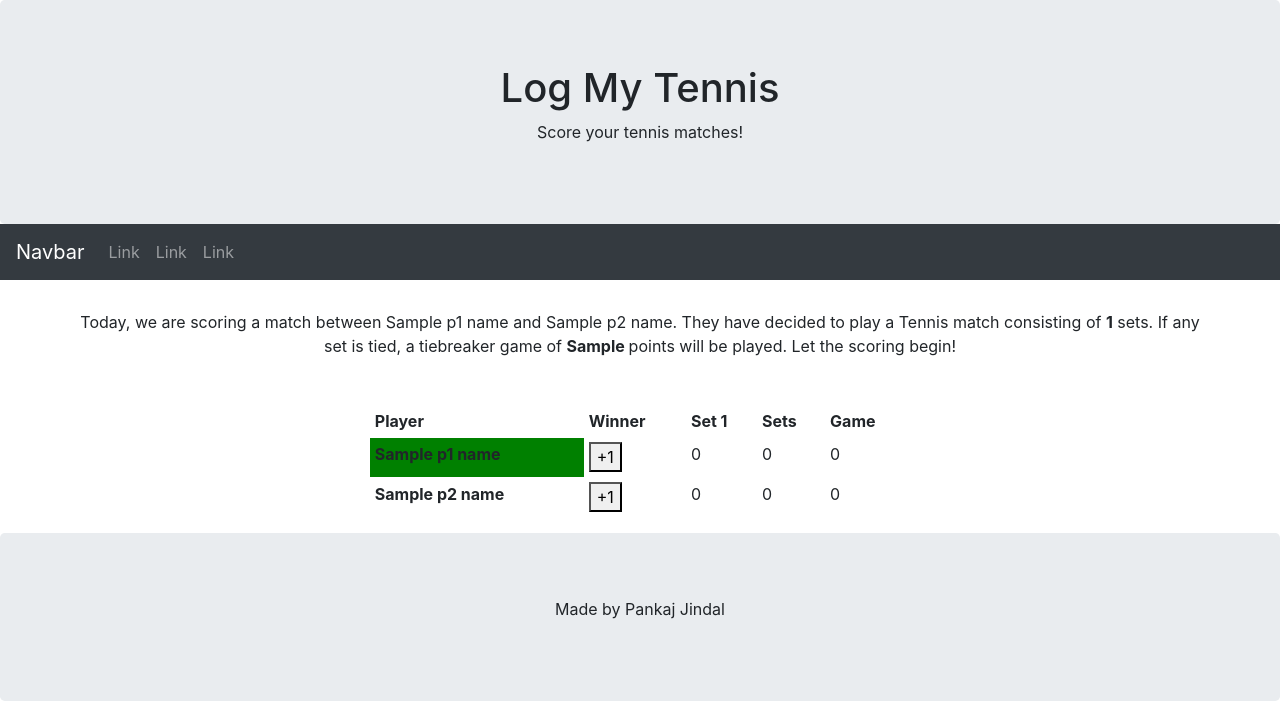
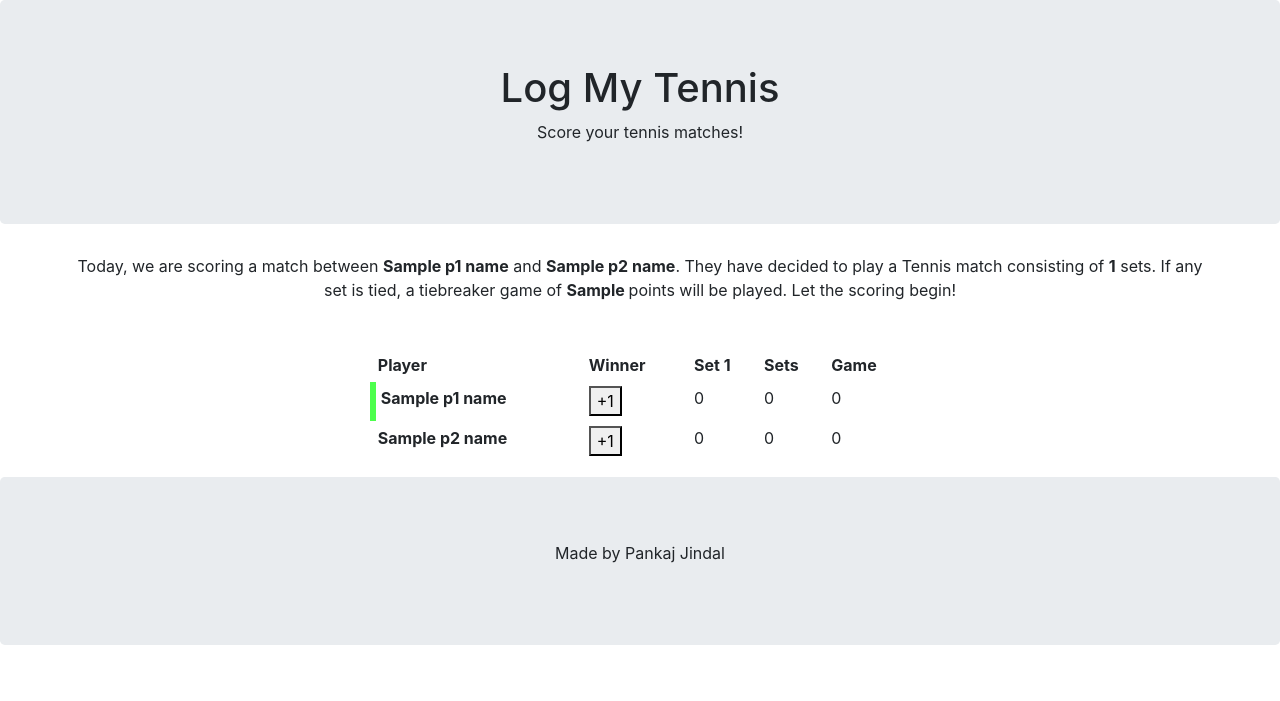
Before and after one commit to jindalpankaj/scoring-tennis-matches, a Flask app: template templates/score_the_match.html in a window 1280 px wide. Shown: the top 701 px of the page. Run offline with Flask 2, Linux system fonts and the light colour scheme; the template is opened without the code that fills it: most values are stand-ins (such as "Sample title", 1, 10 or a date in 2020); some libraries are stand-ins or nearby versions.

Commit message:
UI changes

```diff
--- a/static/index.js
+++ b/static/index.js
@@ -1,7 +1,9 @@
+const serve_indicator_color = "6px solid #4dff4d";
+const serve_indicator_loc = "border-left"
 $(document).ready(function() {
     p_serve = 1; // player who is serving, player 1 in the beginning by default
     tb_point = 0; // it increases after each tiebreak point, and becomes 0 after tb is over
-    $("#p1n_id").css('background', 'green');
+    $("#p1n_id").css(serve_indicator_loc, serve_indicator_color);
     a = parseInt($("#p1sets_id").html());
     b = parseInt($("#p2sets_id").html());
     tiebreak_points = parseInt($("#tb_pts").html());
@@ -18,17 +20,17 @@ $(document).ready(function() {
 
 function change_service(){
     p_serve_id = "#p" + p_serve + "n_id";
-    $(p_serve_id).css('background', 'transparent');
+    $(p_serve_id).css('border-left', 'transparent');
     p_serve = 3 - p_serve;
     p_serve_id = "#p" + p_serve + "n_id";
-    $(p_serve_id).css('background', 'green');
+    $(p_serve_id).css(serve_indicator_loc, serve_indicator_color);;
 }
 
 function set_serve(next_set_serve){
     p_serve = next_set_serve;
     p_serve_id = "#p" + p_serve + "n_id";
-    $(p_serve_id).css('background', 'green');
-    $("#p" + (3-p_serve) + "n_id").css('background', 'transparent'); // removing the returner background color
+    $(p_serve_id).css(serve_indicator_loc, serve_indicator_color);;
+    $("#p" + (3-p_serve) + "n_id").css('border-left', 'transparent'); // removing the returner serve color
 
 }
 
@@ -157,8 +159,14 @@ function update_set_score(winner, loser_tiebreak_score) {
             //console.log("MATCH IS OVER! STOP!");
             const msg_string = (a > b) ? "Player 1 won the match." : "Player 2 won the match.";
             alert("MATCH IS OVER! " + msg_string);
-            $("p1n_id").css('background', 'transparent');
-            $("p2n_id").css('background', 'transparent');
+            $("#p1n_id").css('border-left', 'transparent');
+            $("#p2n_id").css('border-left', 'transparent');
+            if (a > b) {
+                $("#p1_row_id").css('background', '#3385ff');
+            } else {
+                $("#p2_row_id").css('background', '#3385ff');
+            }
+
         } else {
             var s_id = "#s" + (num_columns-4) + "_id";
             num_columns = num_columns + 1;
--- a/templates/score_the_match.html
+++ b/templates/score_the_match.html
@@ -8,7 +8,7 @@
     <!-- Bootstrap CSS -->
     <link rel="stylesheet" href="https://stackpath.bootstrapcdn.com/bootstrap/4.5.0/css/bootstrap.min.css" integrity="sha384-9aIt2nRpC12Uk9gS9baDl411NQApFmC26EwAOH8WgZl5MYYxFfc+NcPb1dKGj7Sk" crossorigin="anonymous">
 
-    <title>LMT!>>Scoring Match</title>
+    <title>Log My Tennis!</title>
 </head>
 <body>
 <div class="jumbotron text-center" style="margin-bottom:0">
@@ -16,32 +16,32 @@
     <p>Score your tennis matches!</p>
 </div>
 
-<nav class="navbar navbar-expand-sm bg-dark navbar-dark">
-    <a class="navbar-brand" href="#">Navbar</a>
-    <button class="navbar-toggler" type="button" data-toggle="collapse" data-target="#collapsibleNavbar">
-        <span class="navbar-toggler-icon"></span>
-    </button>
-    <div class="collapse navbar-collapse" id="collapsibleNavbar">
-        <ul class="navbar-nav">
-            <li class="nav-item">
-                <a class="nav-link" href="#">Link</a>
-            </li>
-            <li class="nav-item">
-                <a class="nav-link" href="#">Link</a>
-            </li>
-            <li class="nav-item">
-                <a class="nav-link" href="#">Link</a>
-            </li>
-        </ul>
-    </div>
-</nav>
+<!--<nav class="navbar navbar-expand-sm bg-dark navbar-dark">-->
+<!--    <a class="navbar-brand" href="#">Navbar</a>-->
+<!--    <button class="navbar-toggler" type="button" data-toggle="collapse" data-target="#collapsibleNavbar">-->
+<!--        <span class="navbar-toggler-icon"></span>-->
+<!--    </button>-->
+<!--    <div class="collapse navbar-collapse" id="collapsibleNavbar">-->
+<!--        <ul class="navbar-nav">-->
+<!--            <li class="nav-item">-->
+<!--                <a class="nav-link" href="#">Link</a>-->
+<!--            </li>-->
+<!--            <li class="nav-item">-->
+<!--                <a class="nav-link" href="#">Link</a>-->
+<!--            </li>-->
+<!--            <li class="nav-item">-->
+<!--                <a class="nav-link" href="#">Link</a>-->
+<!--            </li>-->
+<!--        </ul>-->
+<!--    </div>-->
+<!--</nav>-->
 
 <div class="container" style="margin-top:30px">
     <div class="row text-center">
-        <p>Today, we are scoring a match between {{p1_name}} and {{p2_name}}.
+        <p>Today, we are scoring a match between <b>{{p1_name}}</b> and <b>{{p2_name}}</b>.
             They have decided to play a Tennis match consisting of <b id="nsets">{{n_sets}}</b> sets.
-        If any set is tied, a tiebreaker game of <b id="tb_pts"> {{tb_pts}} </b> points will be played.
-            Let the scoring begin!</div>
+            If any set is tied, a tiebreaker game of <b id="tb_pts"> {{tb_pts}} </b> points will be played.
+            Let the scoring begin!
     </div>
 </div>
 
@@ -72,7 +72,7 @@
                     <td id="p1sets_id">0</td>
                     <td id="p1g_id">0</td>
                 </tr>
-                <tr>
+                <tr id="p2_row_id">
                     <td id="p2n_id"><b>{{p2_name}}</b></td>
                     <td>
                         <button id="p2win_id">+1</button>
@@ -97,11 +97,6 @@
 
 <!-- Optional JavaScript -->
 <script src="https://ajax.googleapis.com/ajax/libs/jquery/3.5.1/jquery.min.js"></script>
-<script src="/static/index.js?version=923242e3333478"></script>
-<!-- jQuery first, then Popper.js, then Bootstrap JS -->
-<!--<script src="https://code.jquery.com/jquery-3.5.1.slim.min.js" integrity="sha384-DfXdz2htPH0lsSSs5nCTpuj/zy4C+OGpamoFVy38MVBnE+IbbVYUew+OrCXaRkfj" crossorigin="anonymous"></script>-->
-<!--<script src="https://cdn.jsdelivr.net/npm/popper.js@1.16.0/dist/umd/popper.min.js" integrity="sha384-Q6E9RHvbIyZFJoft+2mJbHaEWldlvI9IOYy5n3zV9zzTtmI3UksdQRVvoxMfooAo" crossorigin="anonymous"></script>-->
-<!--<script src="https://stackpath.bootstrapcdn.com/bootstrap/4.5.0/js/bootstrap.min.js" integrity="sha384-OgVRvuATP1z7JjHLkuOU7Xw704+h835Lr+6QL9UvYjZE3Ipu6Tp75j7Bh/kR0JKI" crossorigin="anonymous"></script>-->
-
+<script src="/static/index.js?version=92324h24244243478"></script>
 </body>
 </html>
```
Also changed, not shown: app.py (+6 -1 lines), templates/submit_players.html (+19 -27 lines).
